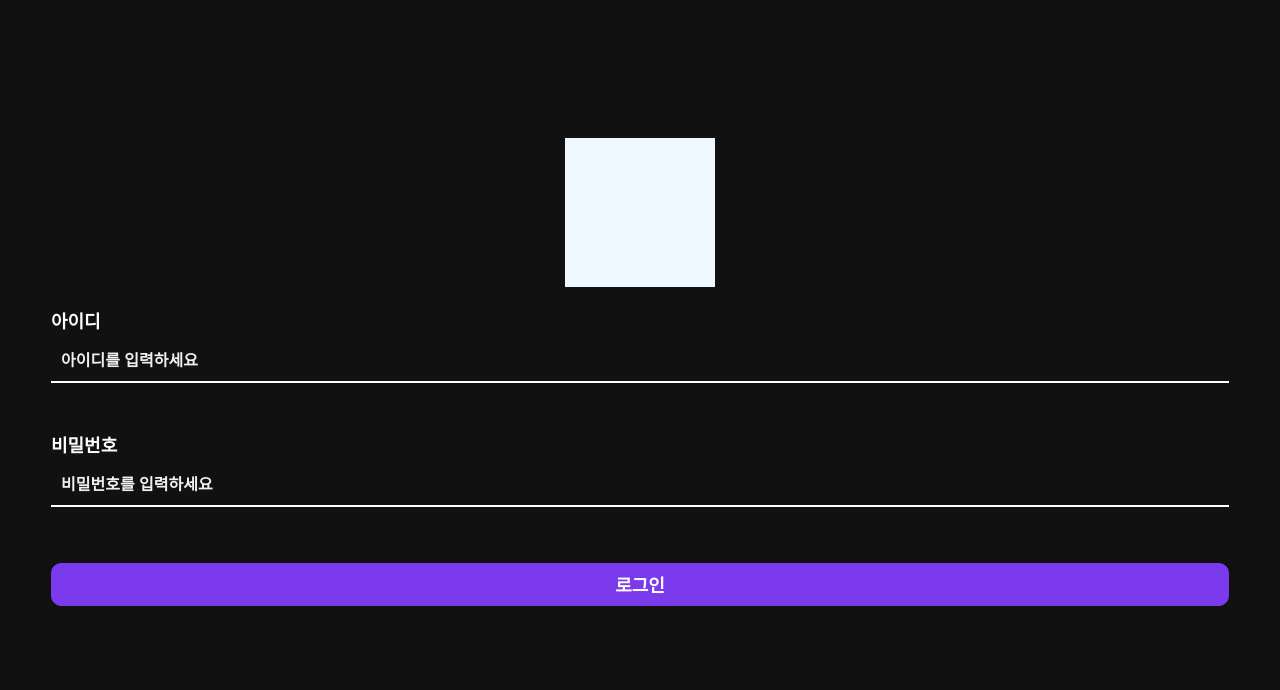
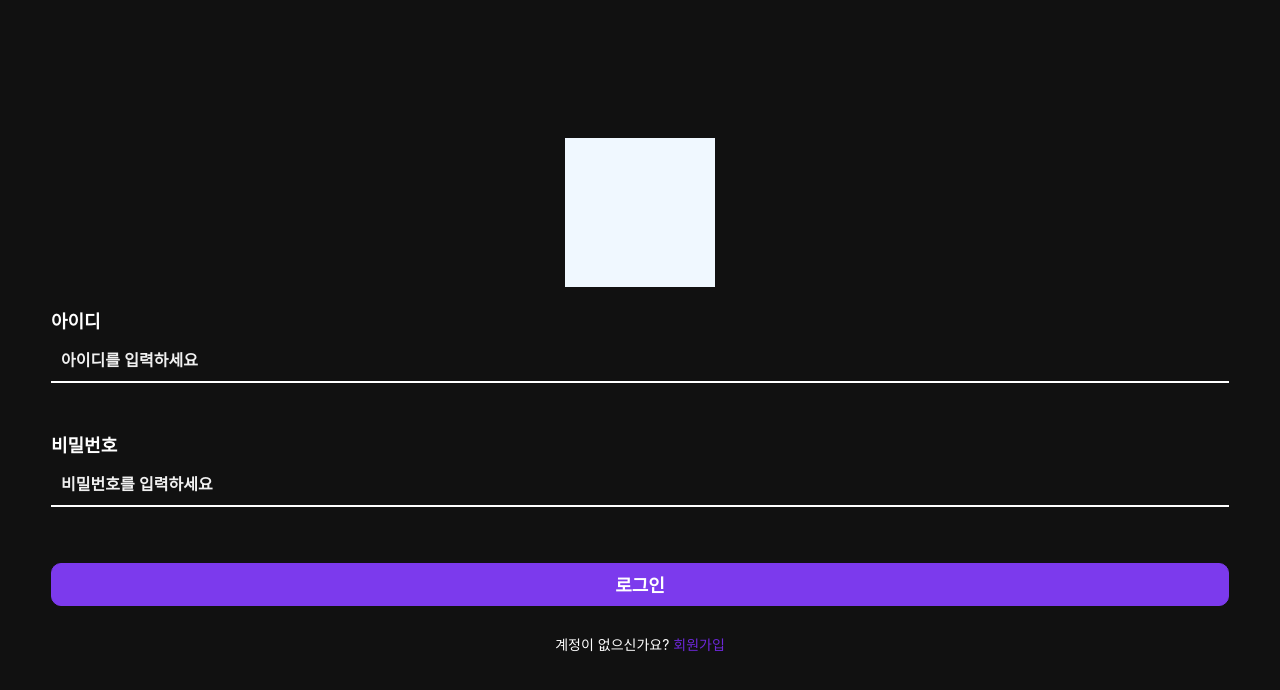
Before and after one commit to 2025-highthon-17-team/performuse-front, a React (Create React App) app: page / in a window 1280 px wide. Shown: the top 690 px of the page. Built offline with nearby package versions, Linux system fonts and the light colour scheme; a web font is replaced by a local one.

Commit message:
계정이 없으신가요? 회원가입

```diff
--- a/src/pages/auth/login/login.tsx
+++ b/src/pages/auth/login/login.tsx
@@ -49,6 +49,13 @@ export default function LoginPage() {
         />
         <div className={Style.ButtonContainer}></div>
         <CustomButton label="로그인" onClick={handleLogin} />
+        <div
+          className={Sen.label}
+          style={{ textAlign: "center", marginTop: 20 }}
+        >
+          계정이 없으신가요?{" "}
+          <span className={Sen.text_primary_neutral}>회원가입</span>
+        </div>
       </div>
     </div>
   );
```
